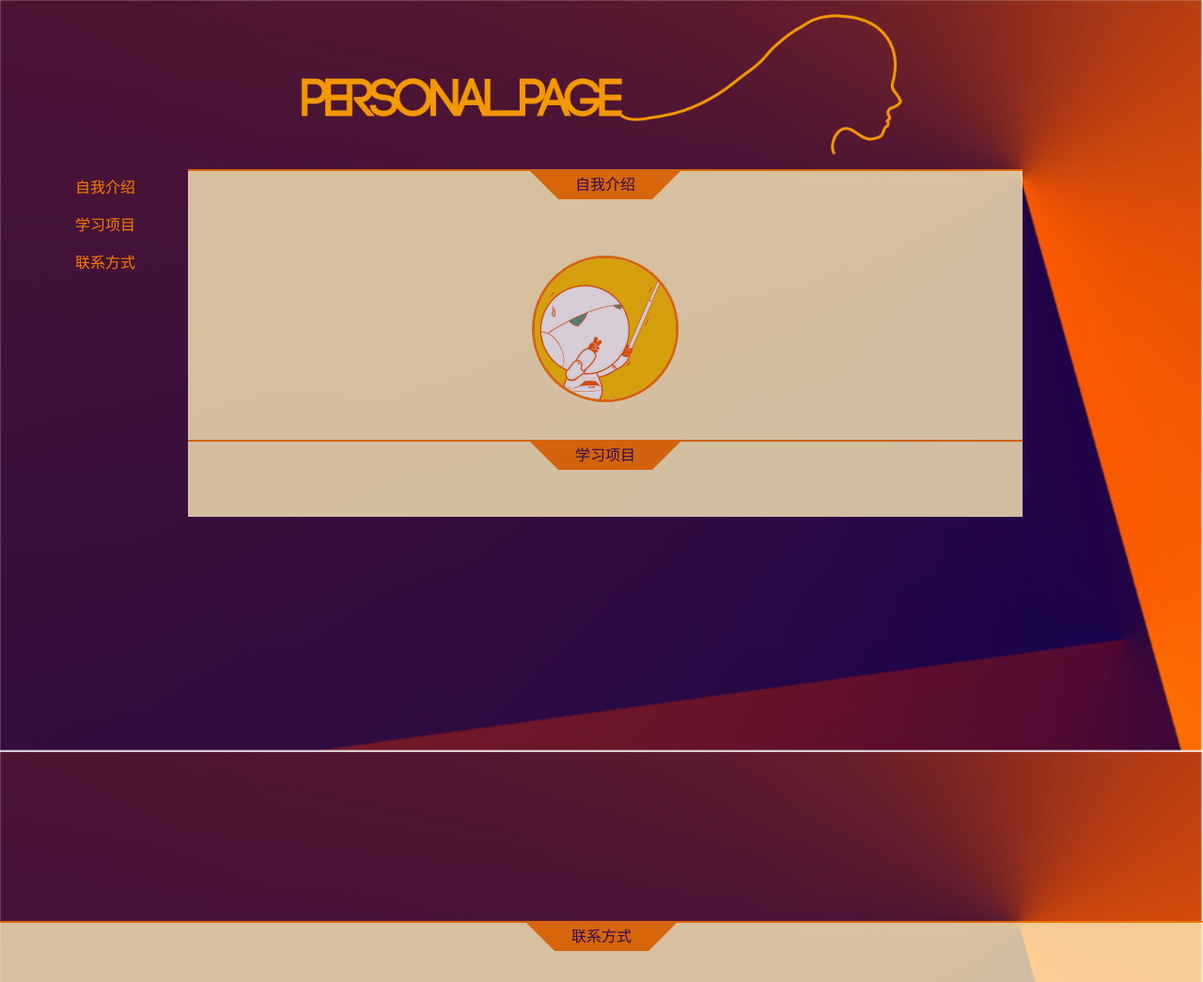
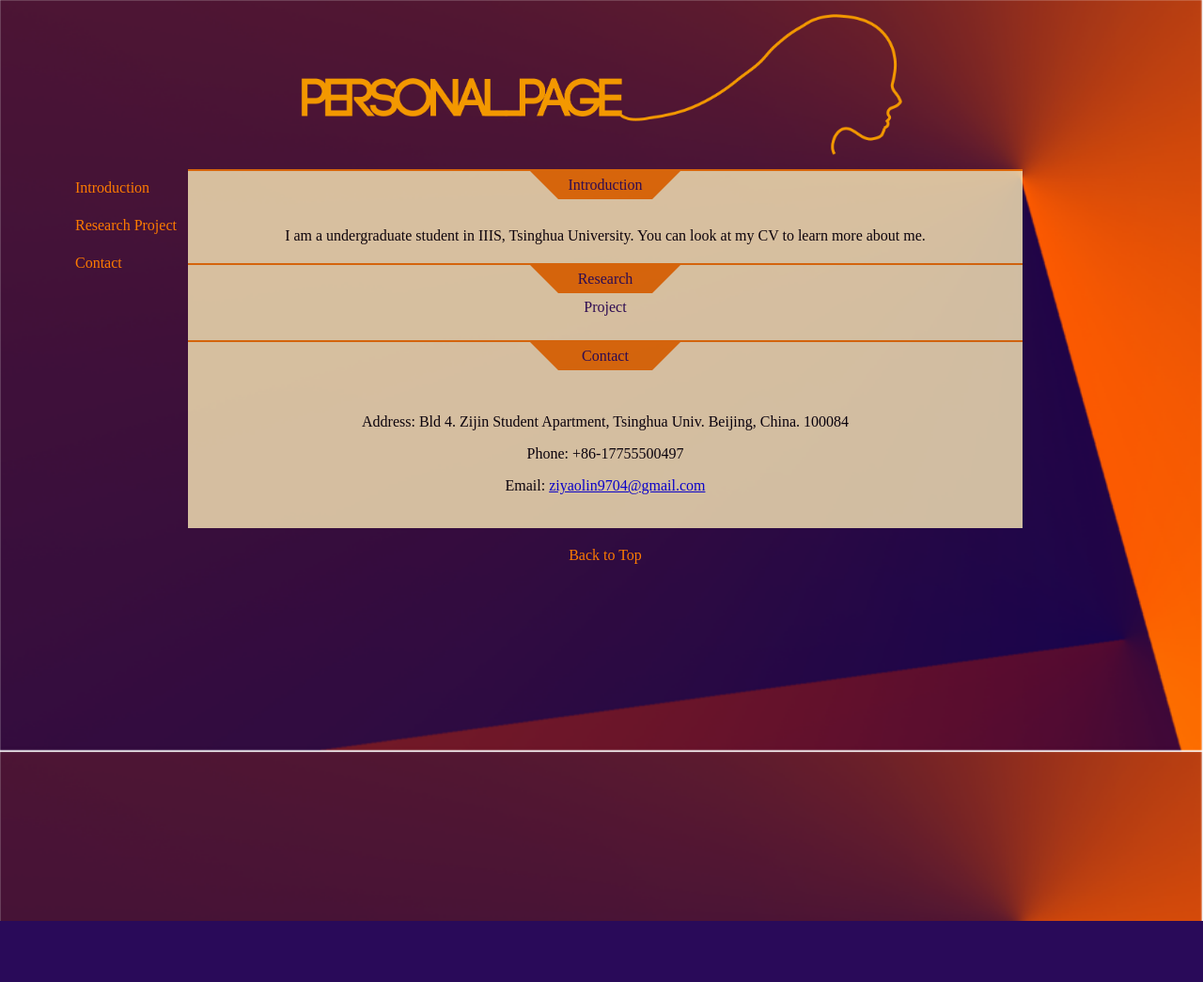
Before and after one commit to Aureth/Aureth.github.io, a plain HTML site: page index.html in a window 1280 px wide. Shown: the top 1045 px of the page at 94% size. After the commit the page ends 980 px from the top, so only its background shows below. Drawn offline with Linux system fonts and the light colour scheme; a web font is replaced by a local one.

Commit message:
Update index.html

```diff
--- a/index.html
+++ b/index.html
@@ -10,22 +10,22 @@
 <div style="margin-bottom:50px;" id="main">
 	<div id="nav" class="left">
 		<ul>
-			<li id="introductionli"><a class="nav" href="#introduction">自我介绍</a></li>
-			<li id="workli"><a class="nav" href="#work">学习项目</a></li>
-			<li id="contactli"><a class="nav" href="#contact">联系方式</a></li>
+			<li id="introductionli"><a class="nav" href="#introduction">Introduction</a></li>
+			<li id="workli"><a class="nav" href="#work">Research Project</a></li>
+			<li id="contactli"><a class="nav" href="#contact">Contact</a></li>
 		</ul>
 	</div>
 	<div class="right">
 		<div class="content" id="introduction">
-			<div class="guide" align="center"><p style="margin-top:-30px;line-height:30px;color:#290a59">自我介绍</p></div>
-			<div> <img src="ui/headimg.png" class="circle"></div>
+			<div class="guide" align="center"><p style="margin-top:-30px;line-height:30px;color:#290a59">Introduction</p></div>
+			I am a undergraduate student in IIIS, Tsinghua University. You can look at <a herf = "Academic_CV.pdf">my CV</a> to learn more about me.
 		</div>
 		<div class="content" id="work">
-			<div class="guide" align="center" ><p style="margin-top:-30px;line-height:30px;color:#290a59">学习项目</p></div>
-			</div>
+			<div class="guide" align="center" ><p style="margin-top:-30px;line-height:30px;color:#290a59">Research Project</p></div>
 		</div>
 		<div class="content" id="contact">
-			<div class="guide" align="center"><p style="margin-top:-30px;line-height:30px;color:#290a59">联系方式</p></div>
+			<div class="guide" align="center"><p style="margin-top:-30px;line-height:30px;color:#290a59">Contact</p></div>
+			<p class="text">Address: Bld 4. Zijin Student Apartment, Tsinghua Univ. Beijing, China. 100084 </p>
 			<p class="text">Phone: +86-17755500497 </p>
 			<p class="text">Email: <a <a href="mailto:ziyaolin9704@gmail.com">ziyaolin9704@gmail.com</a></p>
 		</div>
```
